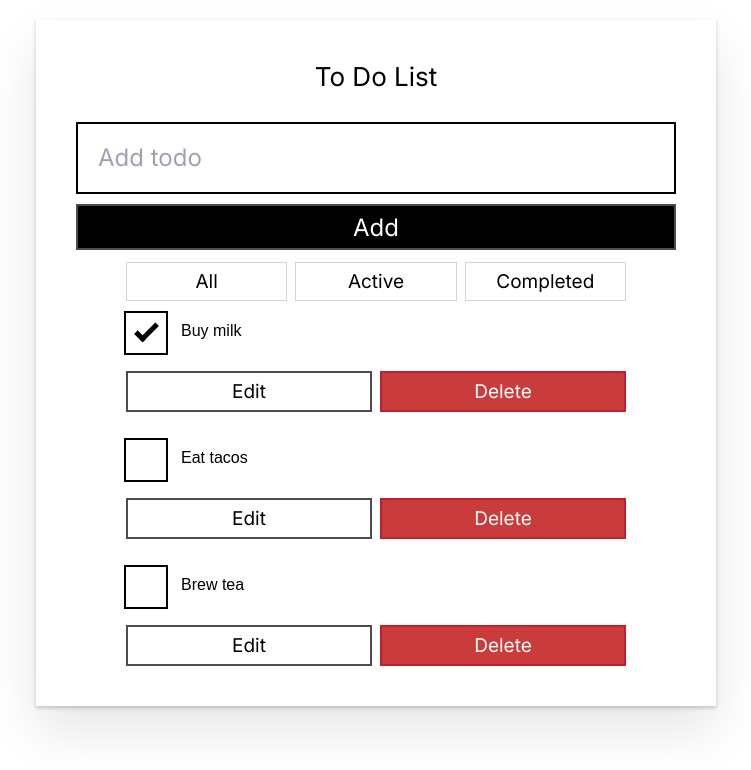
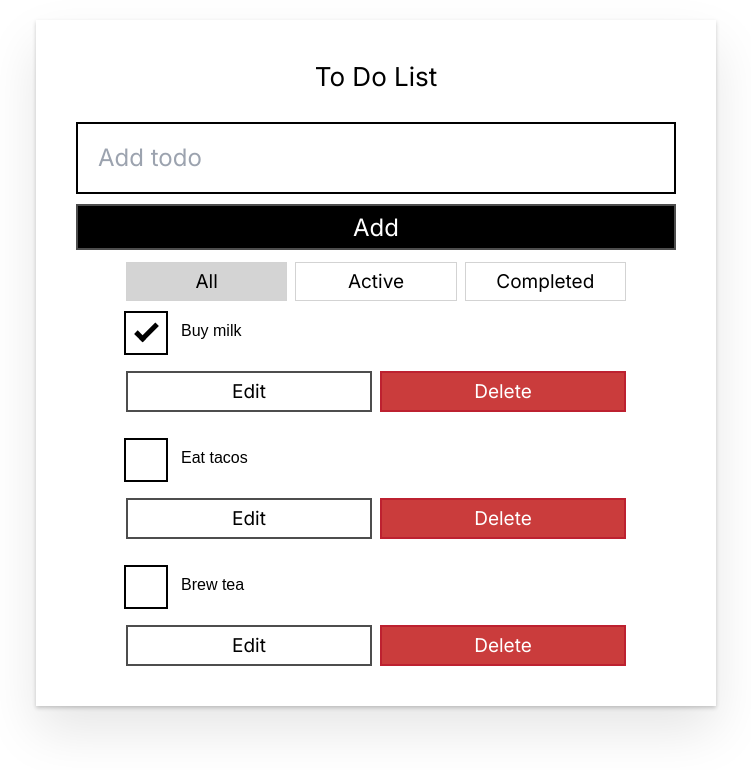
Before and after one commit to chaNcharge/to-do-list, a Next.js app: page / in a window 1280 px wide. Shown: the top 770 px of the page, without its empty margins (264-1015 px from the left). Built offline with nearby package versions, Linux system fonts and the light colour scheme.

Commit message:
Better colors for dark theme and filters

```diff
--- a/src/app/components/FilterButton.tsx
+++ b/src/app/components/FilterButton.tsx
@@ -1,11 +1,12 @@
-export default function FilterButton({ name, setFilter }: {
+export default function FilterButton({ name, setFilter, isPressed }: {
     name: string;
     setFilter: (filterName: string) => void;
+    isPressed: boolean
 }) {
     return (
         <button
             type="button"
-            className="btn toggle-btn"
+            className={`btn toggle-btn ${isPressed ? 'bg-neutral-300 dark:bg-neutral-400' : ''}`}
             onClick={() => setFilter(name)}
         >
             {name}
--- a/src/app/components/TaskList.tsx
+++ b/src/app/components/TaskList.tsx
@@ -1,5 +1,4 @@
 import { useState } from 'react';
-import styles from '../styles/todolist.module.css'
 import { FilterMap, Todo } from '../page';
 
 export default function TaskList({
@@ -29,7 +28,7 @@ export default function TaskList({
             .filter(filterMap[filter])
             .map(todo => (
                 <li key={todo.id}
-                    className={`todo stack-small ${todo.id === highlightedId ? styles.highlighted : ''}`}
+                    className={`todo stack-small ${todo.id === highlightedId ? 'bg-sky-100 dark:bg-neutral-700' : ''}`}
                     onFocus={() => {
                         onHover(todo.id);
                     }}
--- a/src/app/page.tsx
+++ b/src/app/page.tsx
@@ -81,7 +81,7 @@ export default function TaskApp() {
             />
             <div className='filters btn-group stack-exception'>
                 {FILTER_NAMES.map(name => (
-                    <FilterButton key={name} name={name} setFilter={setFilter} />
+                    <FilterButton key={name} name={name} setFilter={setFilter} isPressed={name === filter} />
                 ))}
             </div>
             <TaskList
--- a/src/app/styles/todolist.module.css
+++ /dev/null
@@ -1,14 +0,0 @@
-.highlighted {
-    background: #d2eaff;
-}
-
-.container {
-    min-height: 15vh;
-    padding: 0 0.5rem;
-    /*
-    display: flex;
-    flex-direction: column;
-    justify-content: center;
-    align-items: center;
-    */
-}
```
